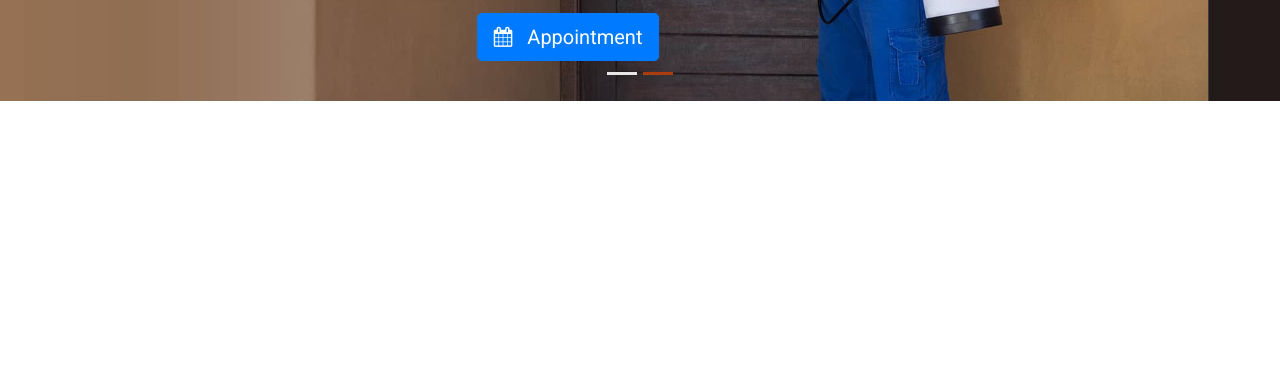
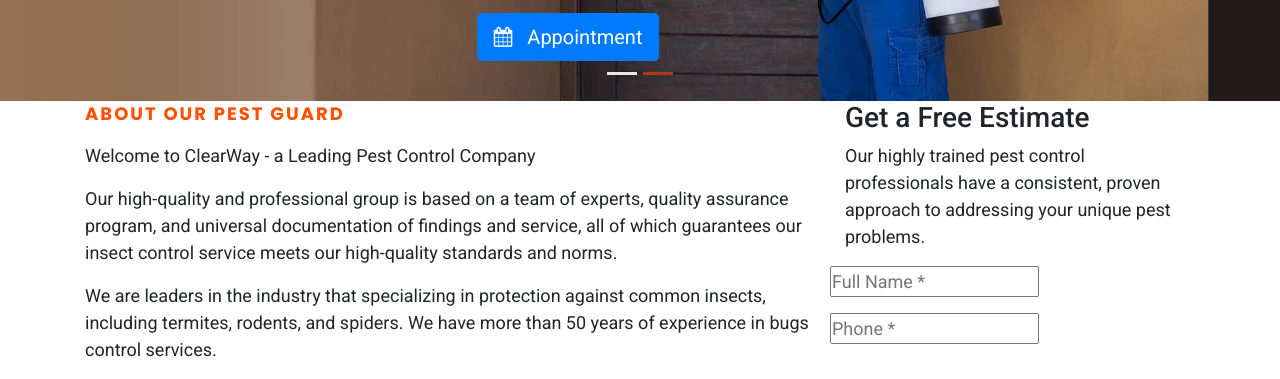
Before and after one commit to pixelPerfectTech/Tiam, a website: page index.html in a window 1280 px wide. Shown: the part 527-906 px from the top of the page. Before the commit the page ends 800 px from the top, so only its background shows below. Drawn offline with nearby package versions, Linux system fonts and the light colour scheme.

Commit message:
About Tiam

```diff
--- a/css/style.css
+++ b/css/style.css
@@ -1,10 +1,14 @@
-@import url('https://fonts.googleapis.com/css2?family=Roboto:wght@400;500;700&display=swap');
+@import url('https://fonts.googleapis.com/css2?family=Poppins:wght@400;500;700&family=Roboto:wght@400;500;700&display=swap');
 
 * {
     margin: 0;
     padding: 0;
     box-sizing: border-box;
 }
+
+ :root{
+    --orange-color: #FF4F00;
+ }
 
 body{
     font-family: 'Roboto', sans-serif;
@@ -20,7 +24,16 @@ body{
 }
 
 .carousel-indicators .active{
-    background-color: #FF4F00;
+    background-color: var(--orange-color);
+}
+
+.pest_guard_header{
+    color: var(--orange-color);
+    font-family: 'Poppins', sans-serif;
+    font-style: normal;
+    font-weight: 700;
+    line-height: 1.4;
+    letter-spacing: 2px;
 }
 /*
 VIEWPORTS
--- a/index.html
+++ b/index.html
@@ -61,8 +61,29 @@
 
     <main class="container-fluid">
         <!-- About our pest guard -->
-        <section class="pest_guard">
+        <section class="container">
+            <div class="row">
+                <div class="col-12 col-md-8">
+                    <p class="pest_guard_header">ABOUT OUR PEST GUARD</p>
+                    <p class="pest_guard_intro">Welcome to ClearWay -  a Leading Pest Control Company</p>
 
+                    <p class="pest_guard_article">Our high-quality and professional group is based on a team of experts, quality assurance program, and universal documentation of findings and service, all of which guarantees our insect control service meets our high-quality standards and norms.</p>
+
+                    <p class="pest_guard_article">We are leaders in the industry that specializing in protection against common insects, including termites, rodents, and spiders. We have more than 50 years of experience in bugs control services.</p>
+                </div>
+                <div class="col-12 col-md-4">
+                    <h3>Get a Free Estimate</h3>
+                    <p>Our highly trained pest control professionals have a consistent, proven approach to addressing your unique pest problems.</p>
+                    <form action="">
+                        <div class="form-group row">
+                            <input type="text" id="client_name" name="client_name" placeholder="Full Name *" required>
+                        </div>
+                        <div class="form-group row">
+                            <input type="tel" id="client_telephone_number" name="client_telephone_number" placeholder="Phone *" required>
+                        </div>
+                    </form>
+                </div>
+            </div>
         </section>
         <!-- 30 years of pest management experience -->
         <!-- Our services -->
```
